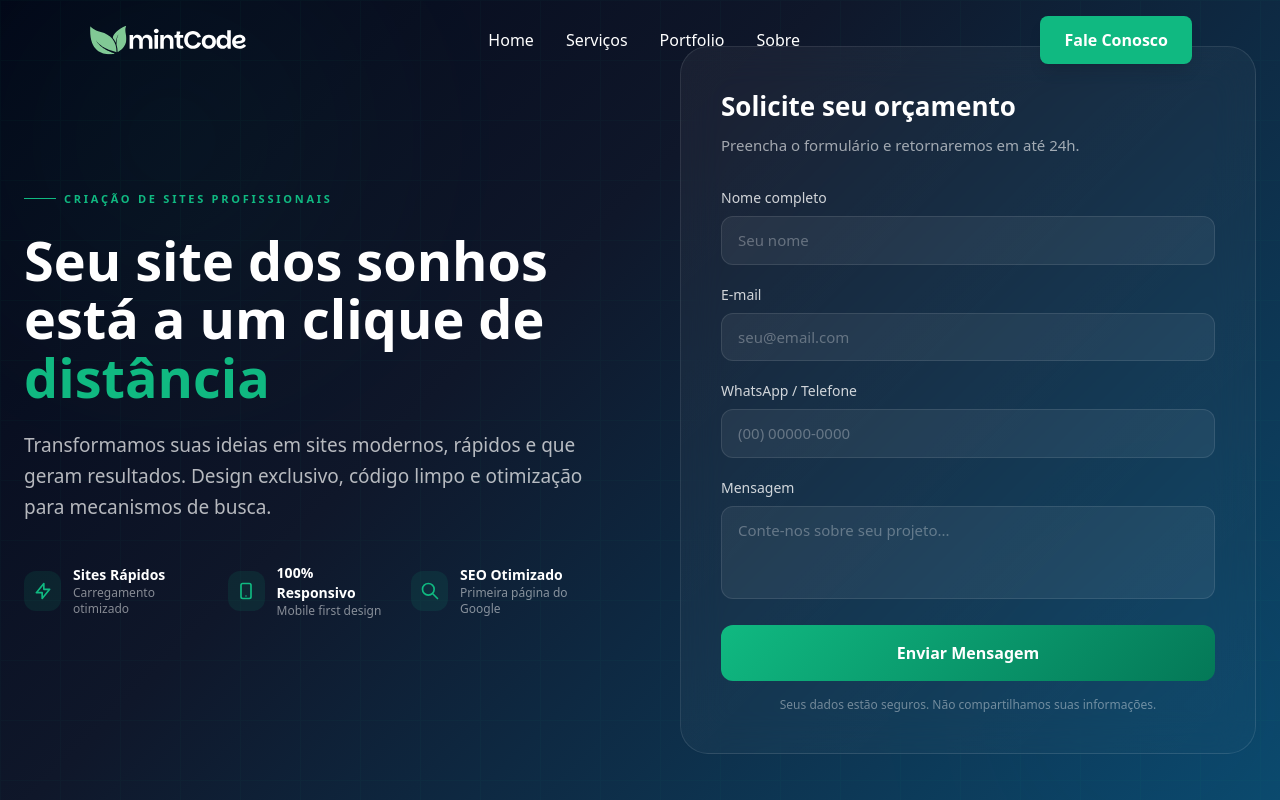
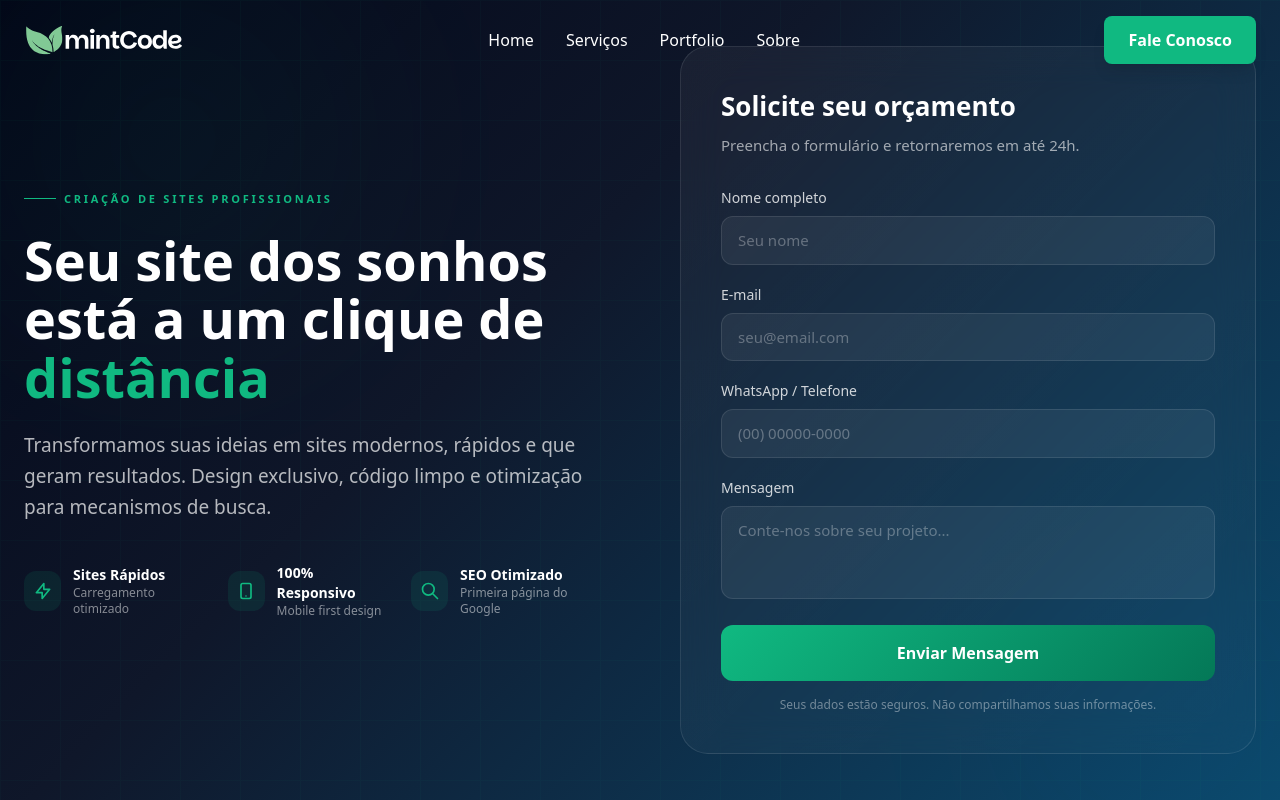
Before and after one commit to bezerradaniels/mintcode, a React (Vite) app: page / in a window 1280 px wide. Shown: the top 800 px of the page. Built offline with nearby package versions, Linux system fonts and the light colour scheme; a web font is replaced by a local one.

Commit message:
fix: align header max-width with hero (max-w-7xl)

```diff
--- a/src/components/Header/index.tsx
+++ b/src/components/Header/index.tsx
@@ -25,7 +25,7 @@
 
   return (
     <header className={`fixed top-0 left-0 right-0 z-50 transition-all duration-300 ${isScrolled ? 'bg-[#00254a]/95 backdrop-blur-sm shadow-lg' : 'bg-transparent'}`}>
-      <div className="max-w-6xl mx-auto px-6">
+      <div className="max-w-7xl mx-auto px-6">
         <div className="flex items-center justify-between h-20">
           <a href="#home" className="flex items-center">
             <img
```
